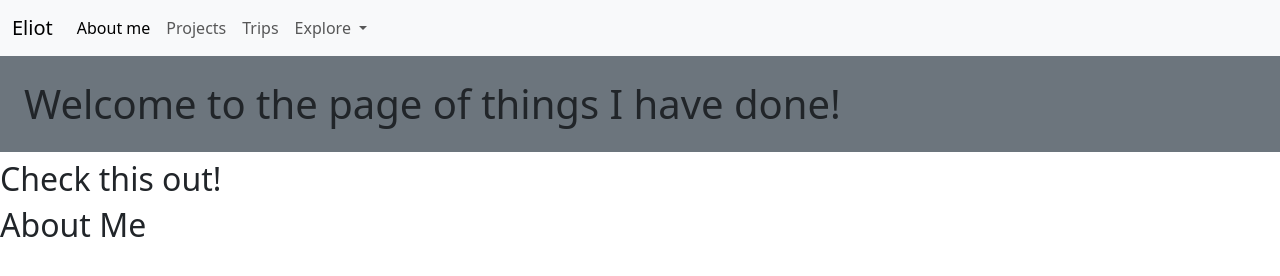
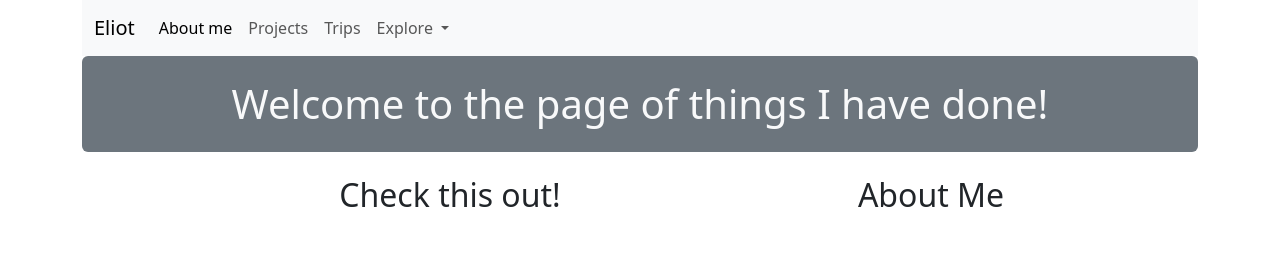
Before and after one commit to eclevela-1234/fun-stuff-projects, a plain HTML site: page index.html in a window 1280 px wide. Drawn offline with nearby package versions, Linux system fonts and the light colour scheme.

Commit message:
section panels and some banner styling

```diff
--- a/index.html
+++ b/index.html
@@ -10,11 +10,13 @@
 </head>
 
 <body>
+    <div class="container">
         <nav class="navbar navbar-expand-lg bg-body-tertiary">
             <div class="container-fluid">
                 <a class="navbar-brand" href="#">Eliot</a>
-            <button class="navbar-toggler" type="button" data-bs-toggle="collapse" data-bs-target="#navbarNavDropdown"
-                aria-controls="navbarNavDropdown" aria-expanded="false" aria-label="Toggle navigation">
+                <button class="navbar-toggler" type="button" data-bs-toggle="collapse"
+                    data-bs-target="#navbarNavDropdown" aria-controls="navbarNavDropdown" aria-expanded="false"
+                    aria-label="Toggle navigation">
                     <span class="navbar-toggler-icon"></span>
                 </button>
                 <div class="collapse navbar-collapse" id="navbarNavDropdown">
@@ -44,14 +46,20 @@
             </div>
         </nav>
 
-    <h1 class="bg-secondary p-4">Welcome to the page of things I have done!</h1>
-    <h2 id="latest">Check this out!</h2>
+        <h1 class="bg-secondary p-4 rounded text-light text-center">Welcome to the page of things I have done!</h1>
+        <div class="row my-4">
+            <section class="col-12 col-md-6 col-lg-8">
+                <h2 id="latest" class=" text-center">Check this out!</h2>
 
-    <h2 id="#about">About Me</h2>
-
+            </section>
+            <section class="col-12 col-md-6 col-lg-4">
+                <h2 id="#about" class="col-12 col-md-6 text-center">About Me</h2>
+            </section>
+        </div>
         <script src="https://cdn.jsdelivr.net/npm/bootstrap@5.3.0-alpha2/dist/js/bootstrap.bundle.min.js"
             integrity="sha384-qKXV1j0HvMUeCBQ+QVp7JcfGl760yU08IQ+GpUo5hlbpg51QRiuqHAJz8+BrxE/N"
             crossorigin="anonymous"></script>
+    </div>
 </body>
 
 </html>
```
Lines whose indentation alone changed are shown as unchanged.
